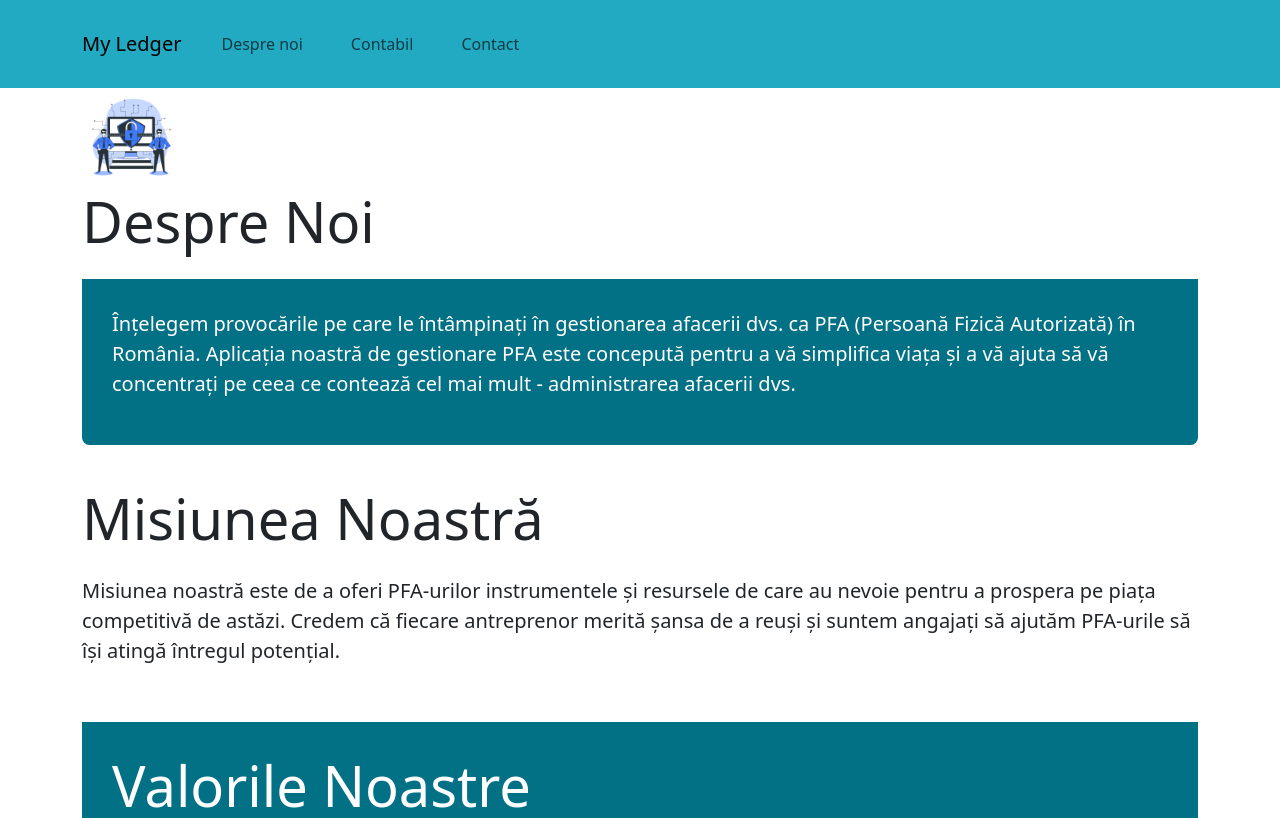
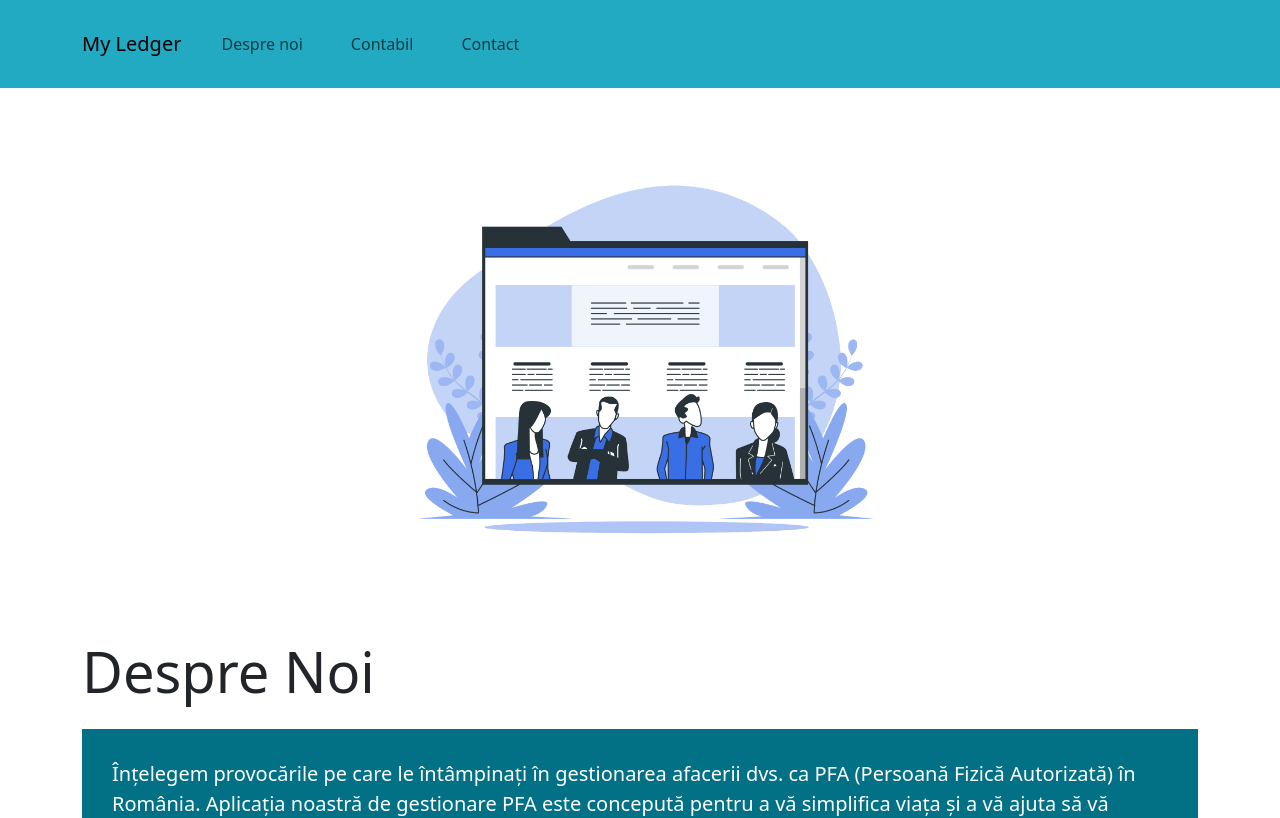
Before and after one commit to kms77/my-ledger, a React (Create React App) app in the folder frontend/: page /about in a window 1280 px wide. Shown: the top 818 px of the page. Built offline with nearby package versions, Linux system fonts and the light colour scheme.

Commit message:
Changed about landing page
Changed about Image and font

```diff
--- a/frontend/src/App.css
+++ b/frontend/src/App.css
@@ -46,6 +46,10 @@
 
 img#about-title-img {
   height: 100px;
+  display: 'block';
+  margin-left: 'auto';
+  margin-right: 'auto';
+  width: '50%';
 }
 
 .about-container .styled-stack-blue{
--- a/frontend/src/visitors/about/AboutV.jsx
+++ b/frontend/src/visitors/about/AboutV.jsx
@@ -5,11 +5,23 @@ import securityImage from "../../assets/images/security.png";
 import assistanceImage from "../../assets/images/assistance.png"
 import simplicityImage from "../../assets/images/simplicity.png"
 import accessibilityImage from "../../assets/images/accesiblity.png"
+import aboutImage from "../../assets/images/about.png"
 
 const AboutV = () => {
   return (
     <div className="container about-container">
-      <img id="about-title-img" src={securityImage} alt="securityImage" />
+      {/* <img className="contact-image-column" id="about-title-img" src={securityImage} alt="securityImage" /> */}
+      <Col lg={12} className="contact-image-column">
+                <div className="d-flex justify-content-center align-items-center">
+                  <img
+                    src={aboutImage}
+                    href="Contact us image"
+                    className="contact-image"
+                    style={{ width: "20vw", minWidth: "550px" }}
+                    alt="accesibilityImage"
+                  />
+                </div>
+              </Col>
       <Stack direction="horizontal" gap={3}>
         <h1 className="display-4 mb-4 ">Despre Noi</h1>
       </Stack>
@@ -122,12 +134,13 @@ const AboutV = () => {
           </li>
         </ul>
       </Stack>
-      <p>
+      <p className="lead">
         Suntem încrezători că aplicația noastră de gestionare PFA vă poate ajuta
         să reduceti timpul, banii și stresul asociat gestionarii unei persoane
         juridice. Înregistrați-vă pentru o încercare gratuită astăzi și vedeți
         cum vă putem ajuta să duceți afacerea dvs. la următorul nivel!
       </p>
+      <br /><br />
     </div>
   );
 };
```
Also changed, not shown: frontend/src/assets/images/about.png (added).
